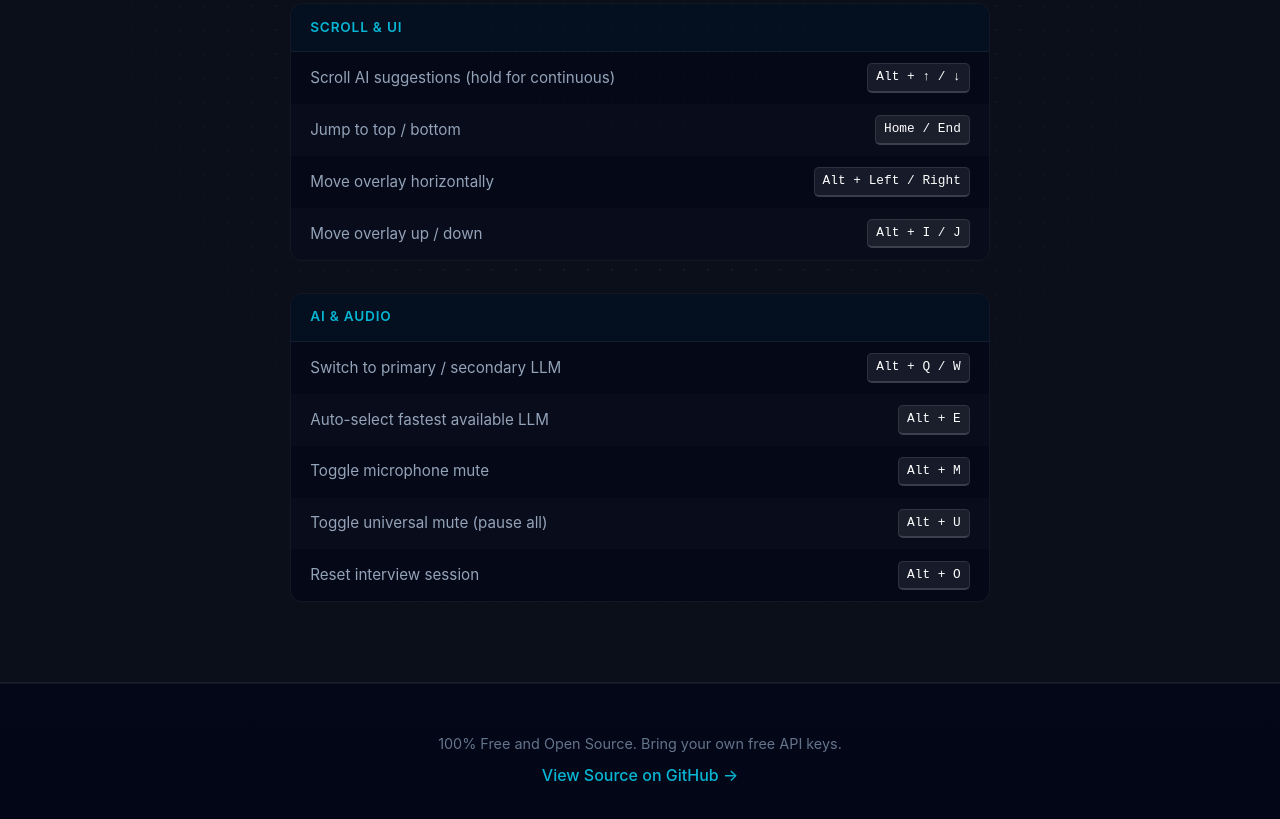
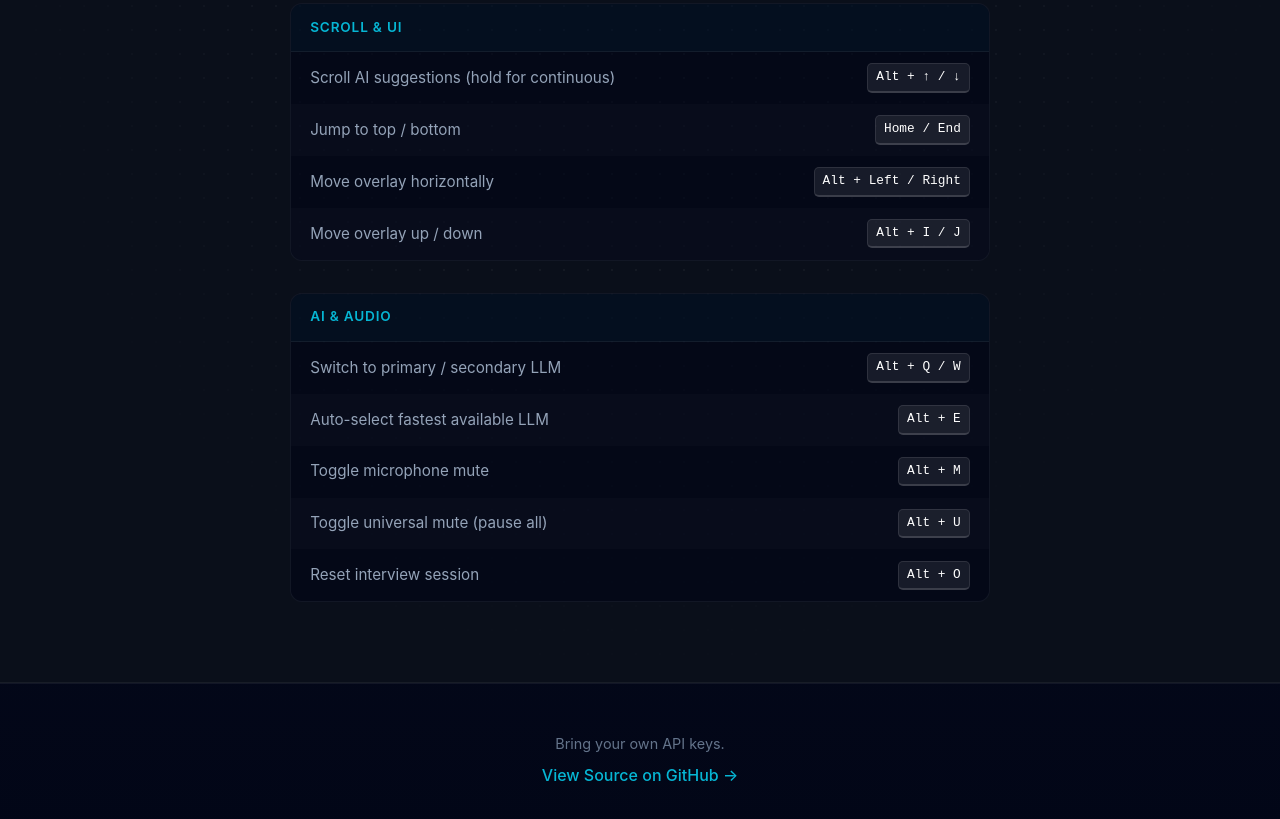
Before and after one commit to arthurhenriquelopes/Spectra, a plain HTML site: page docs/index.html in a window 1280 px wide. Shown: the part 3456-4275 px from the top of the page. Drawn offline with Linux system fonts and the light colour scheme.

Commit message:
docs: remove remaining open source references

```diff
--- a/docs/index.html
+++ b/docs/index.html
@@ -698,7 +698,7 @@
     <section class="footer-section">
         <div class="container">
             <div class="github-link">
-                <p>100% Free and Open Source. Bring your own free API keys.</p>
+                <p>Bring your own API keys.</p>
                 <a href="https://github.com/arthurhenriquelopes/Spectra">View Source on GitHub →</a>
             </div>
         </div>
```
Also changed, not shown: README.md.
